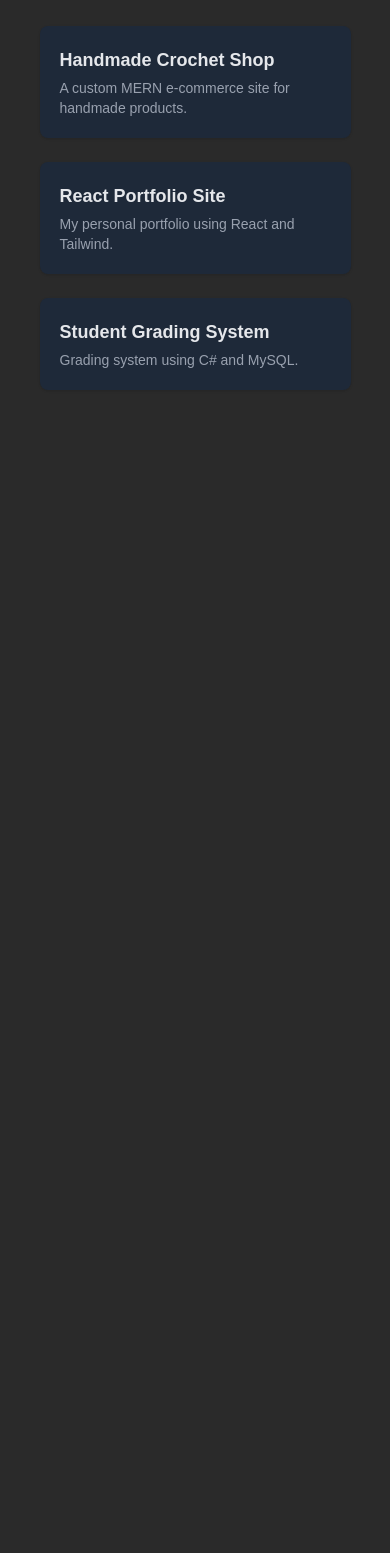
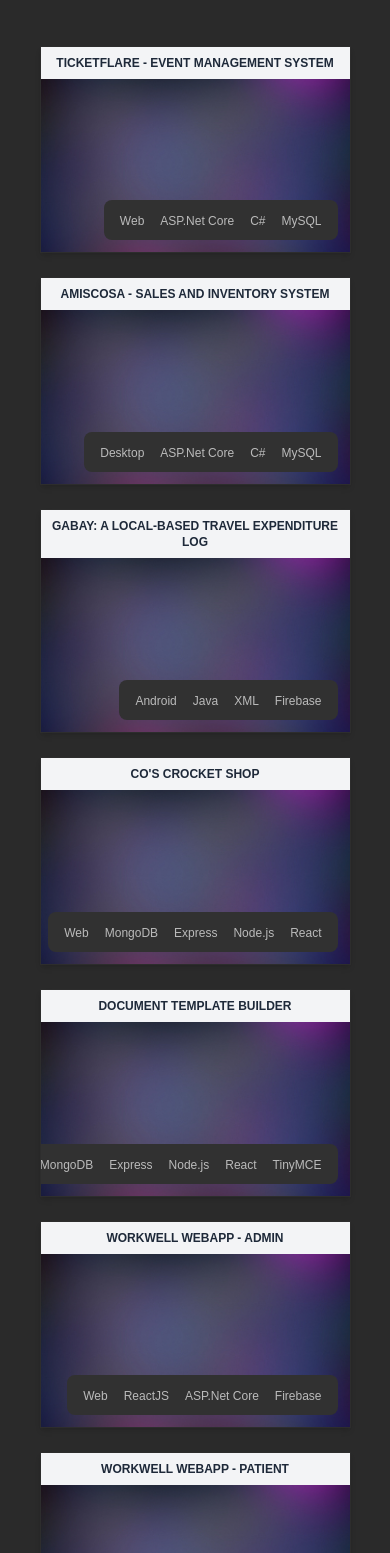
Before and after one commit to hanzfernando/portfolio, a React (Vite) app in the folder frontend/: page /projects in a window 390 px wide. Shown: the part 432-1985 px from the top of the page. Before the commit the page ends 844 px from the top, so only its background shows below. Built offline with nearby package versions, Linux system fonts and the light colour scheme.

Commit message:
added ProjectShowcase and projects.json data

```diff
--- a/frontend/src/assets/data/projects.json
+++ b/frontend/src/assets/data/projects.json
@@ -1,26 +1,119 @@
 [
     {
         "id": 1,
-      "title": "Handmade Crochet Shop",
-      "shortDescription": "A custom MERN e-commerce site for handmade products.",
-      "description":
-        "Built with MongoDB, Express, React, and Node.js. Includes user auth, admin controls, and a made-to-order cart system.",
+        "title": "TicketFlare - Event Management System",
+        "tags": ["Web", "ASP.Net Core", "C#", "MySQL"],
+        "thumbnail": "",
+        "images": [],
+        "shortDescription": "A web-based event management system for school events, allowing organizations to create events and users to register.",
+        "description": "This web-based application enables organizations to create and manage events while allowing users to register. It includes features such as event creation, user registration, and viewing registrants for each event.",
+        "learningPoints": [
+        "Gained practical experience with ASP.Net Core for web application development.",
+        "Applied MySQL for efficient data storage and management.",
+        "Implemented user authentication, authorization, and role-based access control.",
+        "Learned to develop and manage a registration flow for event systems.",
+        "Collaborated with a teammate to connect backend and frontend components.",
+        "Applied MVC architecture principles within ASP.Net Core."
+        ],
         "link": "#"
     },
     {
         "id": 2,
-      "title": "React Portfolio Site",
-      "shortDescription": "My personal portfolio using React and Tailwind.",
-      "description":
-        "Features animated transitions, responsive layouts, and project showcase. Fully built from scratch.",
+        "title": "AMISCOSA - Sales and Inventory System",
+        "tags": ["Desktop", "ASP.Net Core", "C#", "MySQL"],
+        "thumbnail": "",
+        "images": [],
+        "shortDescription": "A desktop application for managing sales transactions and inventory tracking.",
+        "description": "This desktop-based system manages inventory and sales processes. It features inventory tracking, sales recording, and low-stock notifications to help manage product availability efficiently.",
+        "learningPoints": [
+        "Expanded knowledge of ASP.Net Core applied in desktop applications.",
+        "Strengthened proficiency in MySQL for inventory-related data handling.",
+        "Improved collaboration skills by working on the frontend while another developer handled backend integration."
+        ],
         "link": "#"
     },
     {
         "id": 3,
-      "title": "Student Grading System",
-      "shortDescription": "Grading system using C# and MySQL.",
-      "description":
-        "This desktop app handles record management, GPA calculations, and user roles.",
+        "title": "Gabay: A Local-based Travel Expenditure Log",
+        "tags": ["Android", "Java", "XML", "Firebase"],
+        "thumbnail": "",
+        "images": [],
+        "shortDescription": "An Android app that helps users log and categorize travel expenses.",
+        "description": "This Android application allows users to monitor their travel-related spending. Key features include expense tracking, budgeting, expense categorization, and viewing summaries for better financial management.",
+        "learningPoints": [
+        "Learned Android development using Java and XML.",
+        "Gained experience integrating Firebase for backend services and data storage.",
+        "Designed and implemented a user-friendly UI for tracking expenses.",
+        "Worked closely with a teammate to synchronize backend and frontend workflows."
+        ],
+        "link": "#"
+    },
+    {
+        "id": 4,
+        "title": "Co's Crocket Shop",
+        "tags": ["Web", "MongoDB", "Express", "Node.js", "React"],
+        "thumbnail": "",
+        "images": [],
+        "shortDescription": "An e-commerce website for selling made-to-order crochet products, built using the MERN stack.",
+        "description": "This e-commerce platform is built with the MERN stack and features user authentication, admin controls for managing content, and a cart system specifically designed for made-to-order products.",
+        "learningPoints": [
+        "Learned full-stack development using the MERN stack.",
+        "Implemented secure authentication and role-based access control.",
+        "Built a functional and customized cart system for made-to-order products."
+        ],
+        "link": "#"
+    },
+    {
+        "id": 7,
+        "title": "Document Template Builder",
+        "tags": ["Web", "MongoDB", "Express", "Node.js", "React", "TinyMCE"],
+        "thumbnail": "",
+        "images": [],
+        "shortDescription": "A role-based document template builder styled like MS Word, with editable fields and export functionality.",
+        "description": "A MERN stack web application that enables organizations to create and manage document templates through a customized TinyMCE editor designed to resemble a simplified Microsoft Word. The system includes a multi-level role structure where a system admin can create organizations and assign organization-specific admins. These admins can manage student accounts within their organization. Templates can be configured to be fully editable or restrict editing to specific fields. Users can view templates assigned to their school and export completed documents as PDFs with preserved styling.",
+        "learningPoints": [
+            "Customized TinyMCE to mimic a simplified MS Word for an intuitive document editing experience.",
+            "Built a role-based access system with system admin, organization admins, and student accounts.",
+            "Implemented field-level editing control within templates for granular access.",
+            "Enabled export to PDF using styled output consistent with the in-editor formatting.",
+            "Designed multi-organization support with scoped data access for templates and users.",
+            "Enhanced frontend state management to handle dynamic editable regions in documents."
+        ],
+        "link": "#"
+    },
+    {
+        "id": 6,
+        "title": "WorkWell WebApp - Admin",
+        "tags": ["Web", "ReactJS", "ASP.Net Core", "Firebase"],
+        "thumbnail": "",
+        "images": [],
+        "shortDescription": "A web platform for managing patient records and assigning exercise routines.",
+        "description": "This web-based admin panel allows healthcare providers to manage patient records and assign custom exercise routines. It supports features like user management, exercise calibration using MediaPipe Pose Landmark, routine creation, and access to uploaded exercise session videos via Cloudinary.",
+        "learningPoints": [
+        "Enhanced skills in ReactJS and integrated it with an ASP.Net Core backend.",
+        "Used Firebase Auth and Firestore for authentication and data handling.",
+        "Integrated Cloudinary for efficient video storage and retrieval.",
+        "Applied JWT for secure authentication and authorization.",
+        "Implemented local storage to maintain user sessions with tokens."
+        ],
+        "link": "#"
+    },
+    {
+        "id": 7,
+        "title": "WorkWell WebApp - Patient",
+        "tags": ["Android", "Java", "XML", "Firebase"],
+        "thumbnail": "",
+        "images": [],
+        "shortDescription": "An Android app for patients to view, perform, and review their assigned exercise routines.",
+        "description": "This Android application serves as a companion to the WorkWell admin panel. It allows patients to access assigned exercise routines, perform them with real-time monitoring using MediaPipe Pose Landmark, and review previous session videos stored on Cloudinary.",
+        "learningPoints": [
+        "Strengthened Android development skills using Java and XML.",
+        "Gained hands-on experience with Firebase Auth and Firestore for user and data management.",
+        "Assisted in integrating MediaPipe Pose Landmark Detection for real-time monitoring.",
+        "Collaborated with a developer to successfully integrate pose detection into the application."
+        ],
         "link": "#"
     }
+
+
 ]
--- a/frontend/src/components/ProjectShowcase.jsx
+++ b/frontend/src/components/ProjectShowcase.jsx
@@ -1,33 +1,67 @@
-import React, { useState } from "react"
+import React, { useState } from "react";
+import placeholderImg from "../assets/public/placeholder-img.jpg"; // adjust the path based on your structure
 
 const ProjectShowcase = ({ projects }) => {
-  const [selectedProject, setSelectedProject] = useState(null)
+  const [selectedProject, setSelectedProject] = useState(null);
 
-  const handleClose = () => setSelectedProject(null)
+  const handleClose = () => setSelectedProject(null);
+
+  const Card = ({ project, onClick, isActive }) => (
+    <div
+      onClick={onClick}
+      className={`group relative overflow-hidden shadow-md border transition ${
+        isActive
+          ? "bg-gray-700 border-gray-600"
+          : "bg-[#1f1f1f] border-[#2d2d2d] hover:bg-[#2a2a2a] hover:shadow-lg"
+      } cursor-pointer`}
+    >
+      {/* Title bar - Make sure it's always on top */}
+      <div className="bg-gray-100 uppercase text-center py-2 text-xs font-semibold text-gray-800 uppercase z-20 relative">
+        {project.title}
+      </div>
+
+      {/* Image or placeholder */}
+      <div className="relative w-full h-0 pb-[56.25%]">
+        <img
+          src={project.thumbnail || placeholderImg}
+          alt={project.title}
+          className="absolute top-0 left-0 w-full h-full object-cover"
+        />
+      </div>
+
+      {/* Hover overlay with transparent glass effect */}
+      <div className="absolute top-0 left-0 right-0 bottom-0 bg-transparent backdrop-blur-lg text-white text-xs p-3 transform translate-y-full group-hover:translate-y-0 transition-transform duration-300 z-10 flex items-center justify-center text-center">
+        {project.shortDescription}
+      </div>
+
+      {/* Tags at bottom-right with solid background */}
+      <div className="absolute bottom-3 right-3 bg-[#313131] p-2 rounded-lg z-10">
+        {project.tags?.map((tag, i) => (
+          <span key={i} className="text-[#bbb] text-xs px-2 py-1">
+            {tag}
+          </span>
+        ))}
+      </div>
+    </div>
+  );
 
   return (
     <>
       {selectedProject ? (
-        <div className="flex border-t border-gray-700">
-          {/* Left panel - vertical list */}
-          <div className="w-1/3 border-r border-gray-700 overflow-y-auto p-4">
+        <div className="flex border-t border-gray-700 min-h-[70vh]">
+          {/* Left panel - project list */}
+          <div className="w-1/3 border-r border-gray-700 overflow-y-auto p-4 space-y-4">
             {projects.map((project) => (
-              <div
-                key={project.id}
+              <Card
+                key={project.id + project.title}
+                project={project}
+                isActive={selectedProject.id === project.id}
                 onClick={() => setSelectedProject(project)}
-                className={`cursor-pointer p-4 rounded-lg mb-3 transition text-sm ${
-                  selectedProject.id === project.id
-                    ? "bg-gray-700 text-white"
-                    : "bg-gray-800 text-gray-300 hover:bg-gray-700"
-                }`}
-              >
-                <h3 className="font-semibold">{project.title}</h3>
-                <p>{project.shortDescription}</p>
-              </div>
+              />
             ))}
           </div>
 
-          {/* Right panel - details */}
+          {/* Right panel - project details */}
           <div className="w-2/3 p-6 relative">
             <button
               className="absolute top-3 right-3 text-sm text-gray-400 hover:text-white"
@@ -38,6 +72,16 @@
             <h2 className="text-2xl font-bold text-white mb-2">
               {selectedProject.title}
             </h2>
+            <div className="flex flex-wrap gap-2 mb-3">
+              {selectedProject.tags?.map((tag, i) => (
+                <span
+                  key={i}
+                  className="bg-[#313131] text-[#bbb] text-xs px-2 py-1"
+                >
+                  {tag}
+                </span>
+              ))}
+            </div>
             <p className="text-gray-300 mb-4">{selectedProject.description}</p>
             {selectedProject.link && (
               <a
@@ -52,22 +96,19 @@
           </div>
         </div>
       ) : (
-        // Grid View
-        <div className="grid grid-cols-1 sm:grid-cols-2 md:grid-cols-3 gap-6 px-5">
+        // Grid view
+        <div className="grid grid-cols-1 sm:grid-cols-2 gap-6 p-5">
           {projects.map((project) => (
-            <div
-              key={project.id}
+            <Card
+              key={project.id + project.title}
+              project={project}
               onClick={() => setSelectedProject(project)}
-              className="cursor-pointer bg-gray-800 text-gray-200 p-5 rounded-lg shadow hover:shadow-lg transition"
-            >
-              <h3 className="font-semibold text-lg mb-1">{project.title}</h3>
-              <p className="text-sm text-gray-400">{project.shortDescription}</p>
-            </div>
+            />
           ))}
         </div>
       )}
     </>
-  )
-}
+  );
+};
 
-export default ProjectShowcase
+export default ProjectShowcase;
```
Also changed, not shown: frontend/src/assets/public/placeholder-img.jpg (added). Lines whose indentation alone changed are shown as unchanged.
